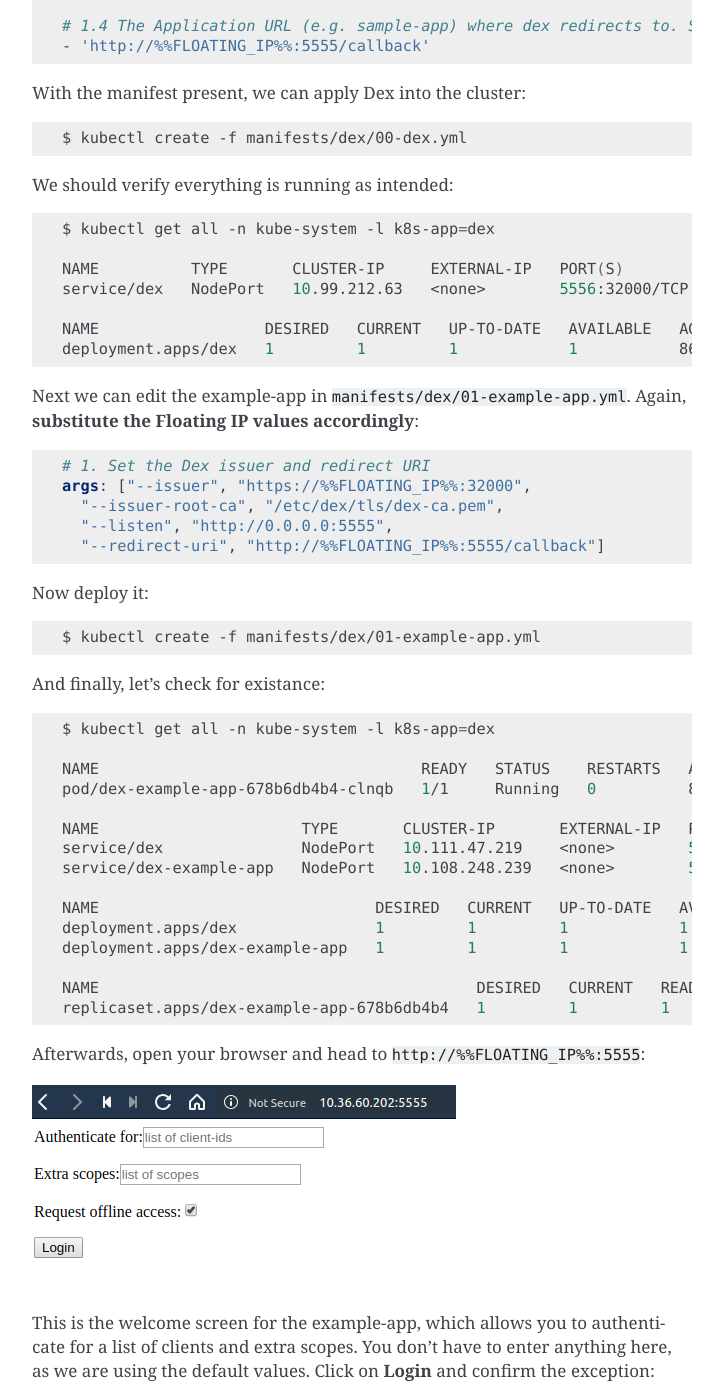
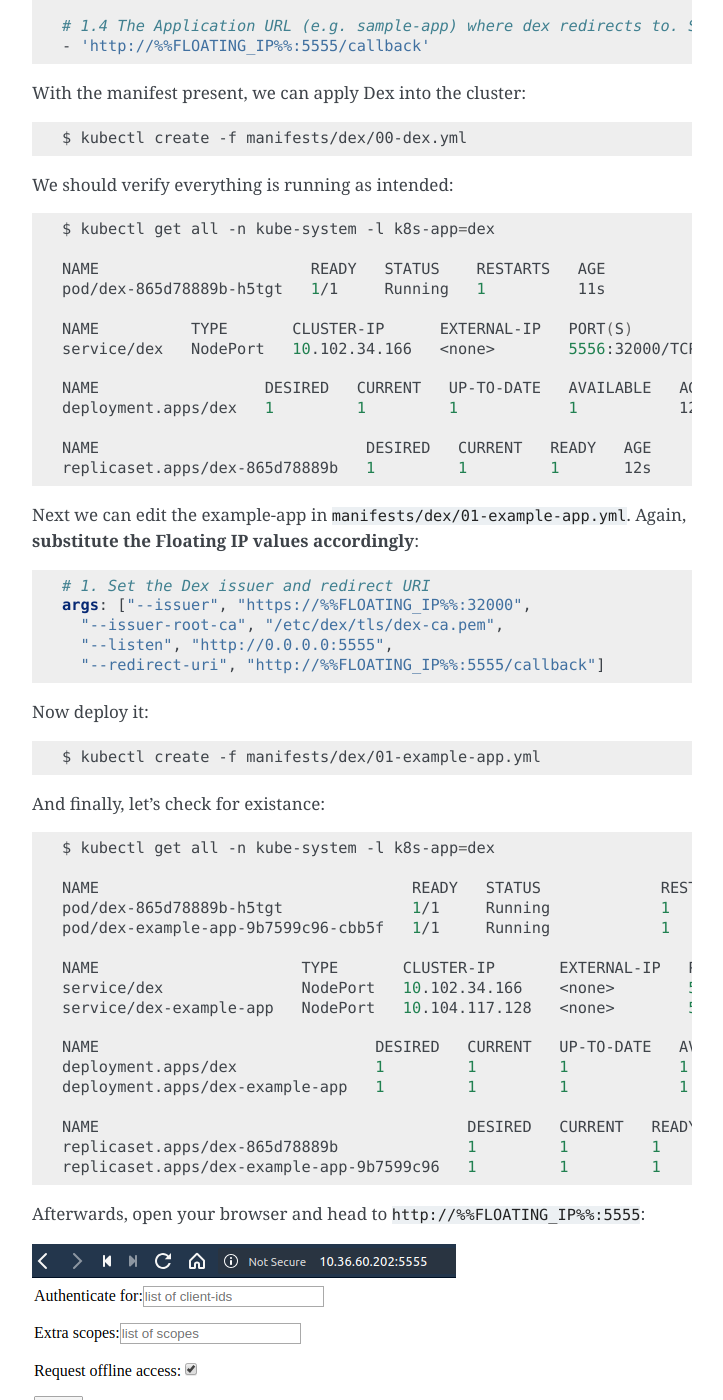
Before and after one commit to noris-network/koris, a Sphinx documentation site: the page built from docs/addons.rst, in a window 1280 px wide and 1400 px high, scrolled down 6053 px. Shown: the whole window, without its empty margins (388-1111 px from the left). Built offline with Sphinx 7.4.7, drawn with Linux system fonts in a browser that asks for light colours.

Commit message:
KORIS-138 adjust kubectl output in docs

```diff
--- a/docs/addons.rst
+++ b/docs/addons.rst
@@ -245,11 +245,17 @@ We should verify everything is running as intended:
 
     $ kubectl get all -n kube-system -l k8s-app=dex
 
-    NAME          TYPE       CLUSTER-IP     EXTERNAL-IP   PORT(S)          AGE
-    service/dex   NodePort   10.99.212.63   <none>        5556:32000/TCP   86s
+    NAME                       READY   STATUS    RESTARTS   AGE
+    pod/dex-865d78889b-h5tgt   1/1     Running   1          11s
+
+    NAME          TYPE       CLUSTER-IP      EXTERNAL-IP   PORT(S)          AGE
+    service/dex   NodePort   10.102.34.166   <none>        5556:32000/TCP   12s
 
     NAME                  DESIRED   CURRENT   UP-TO-DATE   AVAILABLE   AGE
-    deployment.apps/dex   1         1         1            1           86s
+    deployment.apps/dex   1         1         1            1           12s
+
+    NAME                             DESIRED   CURRENT   READY   AGE
+    replicaset.apps/dex-865d78889b   1         1         1       12s
 
 Next we can edit the example-app in ``manifests/dex/01-example-app.yml``. Again, **substitute the Floating IP values
 accordingly**:
@@ -274,19 +280,21 @@ And finally, let's check for existance:
 
     $ kubectl get all -n kube-system -l k8s-app=dex
 
-    NAME                                   READY   STATUS    RESTARTS   AGE
-    pod/dex-example-app-678b6db4b4-clnqb   1/1     Running   0          84s
+    NAME                                  READY   STATUS             RESTARTS   AGE
+    pod/dex-865d78889b-h5tgt              1/1     Running            1          2m39s
+    pod/dex-example-app-9b7599c96-cbb5f   1/1     Running            1          16s
 
     NAME                      TYPE       CLUSTER-IP       EXTERNAL-IP   PORT(S)          AGE
-    service/dex               NodePort   10.111.47.219    <none>        5556:32000/TCP   7m29s
-    service/dex-example-app   NodePort   10.108.248.239   <none>        5555:32555/TCP   84s
+    service/dex               NodePort   10.102.34.166    <none>        5556:32000/TCP   2m40s
+    service/dex-example-app   NodePort   10.104.117.128   <none>        5555:32555/TCP   16s
 
     NAME                              DESIRED   CURRENT   UP-TO-DATE   AVAILABLE   AGE
-    deployment.apps/dex               1         1         1            1           7m29s
-    deployment.apps/dex-example-app   1         1         1            1           84s
+    deployment.apps/dex               1         1         1            1           2m40s
+    deployment.apps/dex-example-app   1         1         1            1           16s
 
-    NAME                                         DESIRED   CURRENT   READY   AGE
-    replicaset.apps/dex-example-app-678b6db4b4   1         1         1       84s
+    NAME                                        DESIRED   CURRENT   READY   AGE
+    replicaset.apps/dex-865d78889b              1         1         1       2m40s
+    replicaset.apps/dex-example-app-9b7599c96   1         1         1       16s
 
 
 Afterwards, open your browser and head to ``http://%%FLOATING_IP%%:5555``:
```
